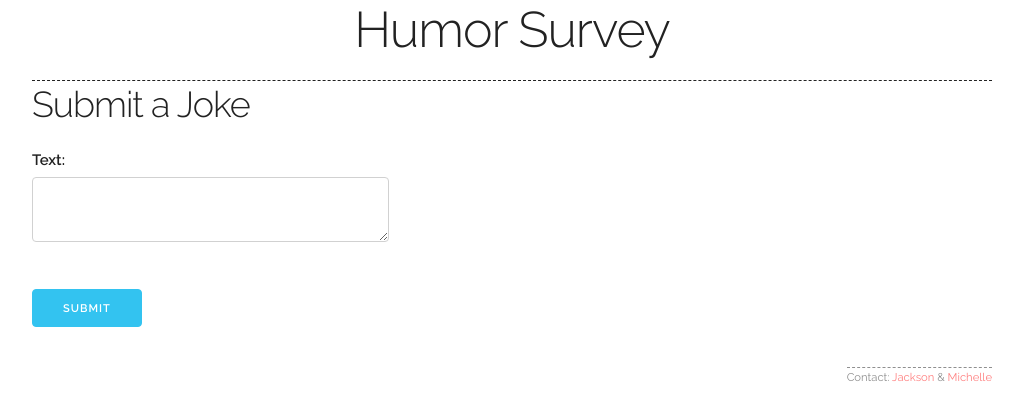
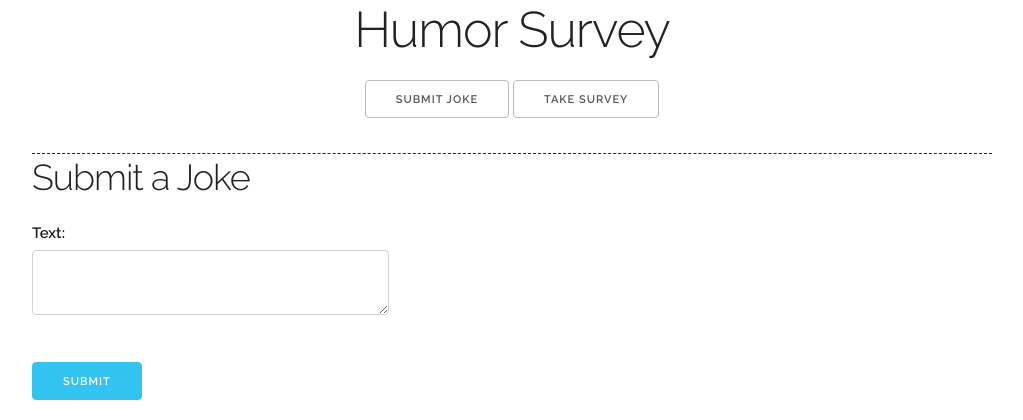
Before and after one commit to jbierfeldt/Humor_Project, a Django app: page /joke/create/ in a window 1280 px wide. Shown: the top 420 px of the page, without its empty margins (128-1151 px from the left). Run offline with Django 3.2, Linux system fonts and the light colour scheme; some libraries are stand-ins or nearby versions.

Commit message:
Css changes

```diff
--- a/src/jokes/static/jokes/css/custom.css
+++ b/src/jokes/static/jokes/css/custom.css
@@ -53,6 +53,9 @@ footer a:link {
 
 @media (min-width: 550px) {
 
+    #nav-bar {
+        display: inherit;
+    }
     #nav-bar ul {
         list-style: none;
         margin: 2px auto;
```
